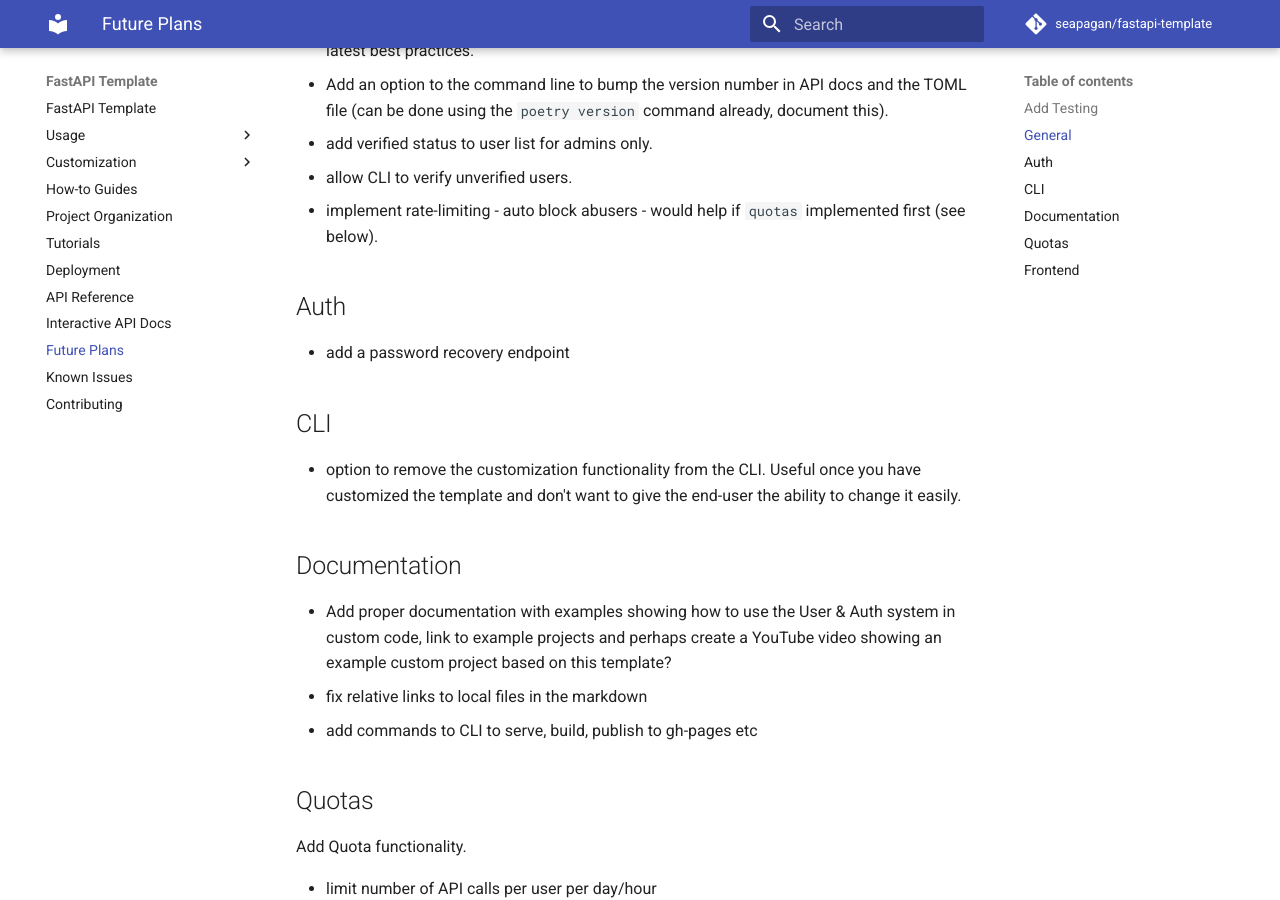
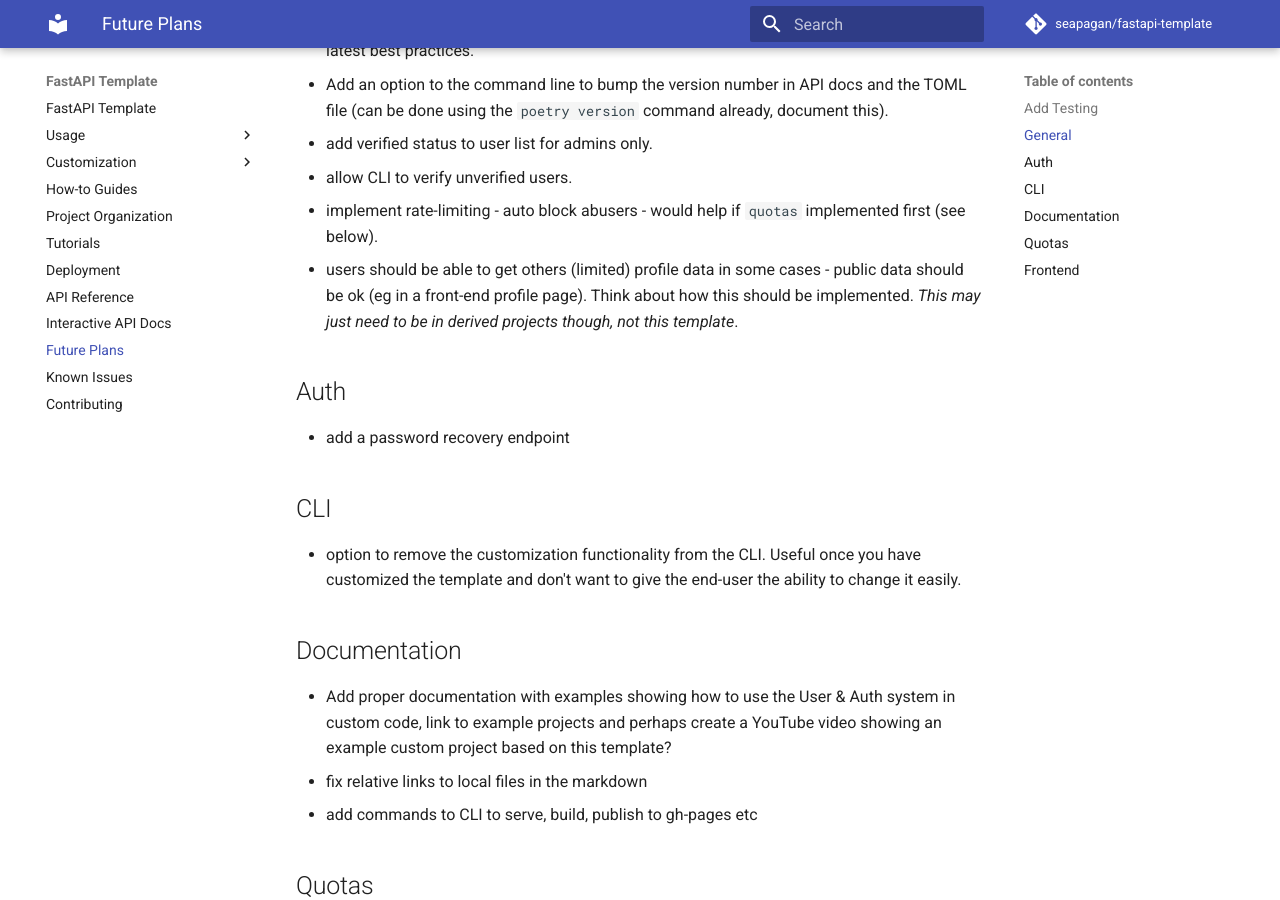
Before and after one commit to seapagan/fastapi-template, an MkDocs documentation site: the page built from docs/future.md, in a window 1280 px wide and 900 px high, scrolled down 664 px. Built offline with MkDocs 1.6.1 and Material for MkDocs 9.7.7, drawn with Linux system fonts in a browser that asks for light colours; comment, search, counter and statistics services are not loaded.

Commit message:
update TODO
Signed-off-by: Grant Ramsay <seapagan@gmail.com>

```diff
--- a/TODO.md
+++ b/TODO.md
@@ -27,6 +27,10 @@
 - allow CLI to verify unverified users.
 - implement rate-limiting - auto block abusers - would help if `quotas`
   implemented first (see below).
+- users should be able to get others (limited) profile data in some cases -
+  public data should be ok (eg in a front-end profile page). Think about how
+  this should be implemented. *This may just need to be in derived projects
+  though, not this template*.
 
 ## Auth
 
```
